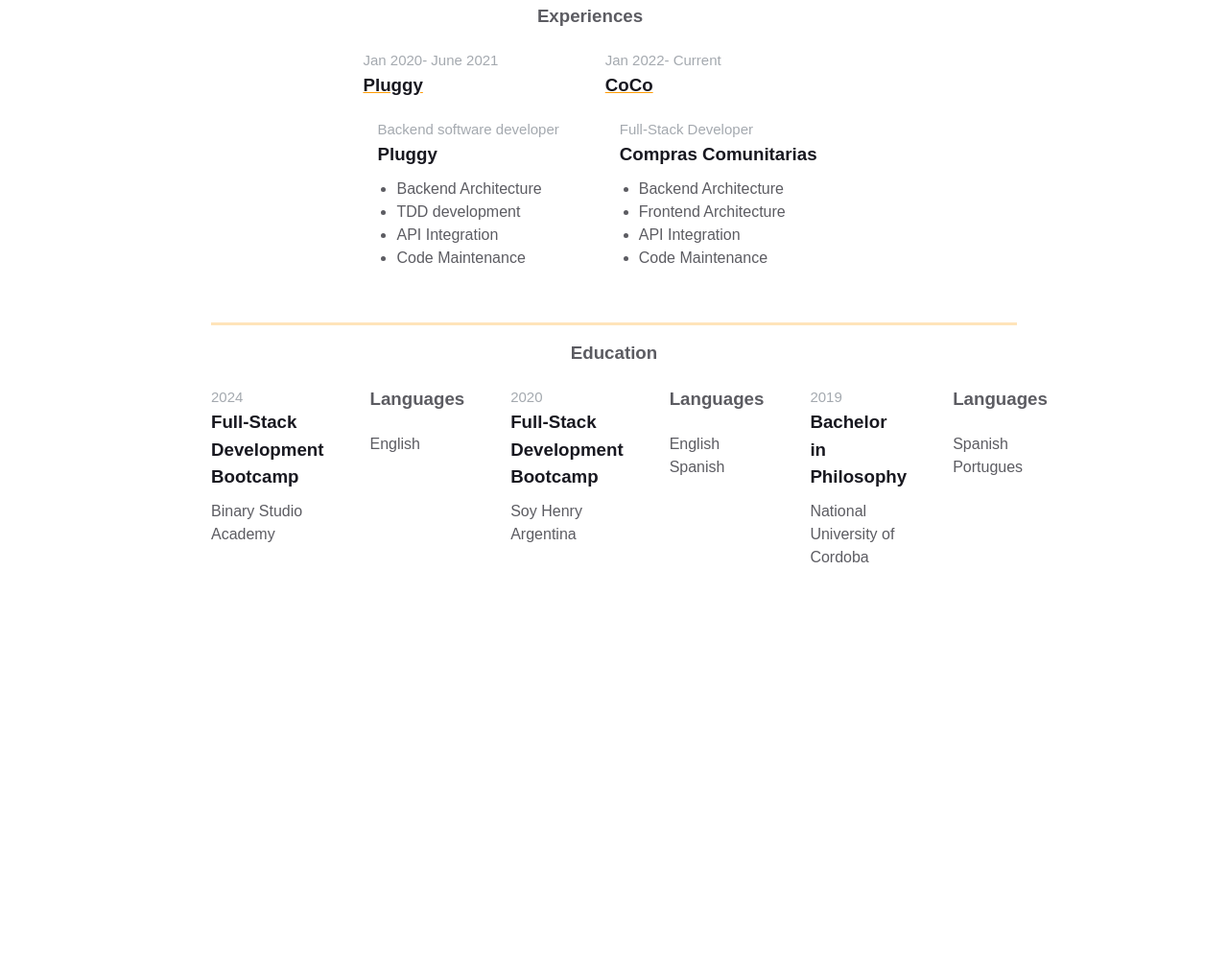
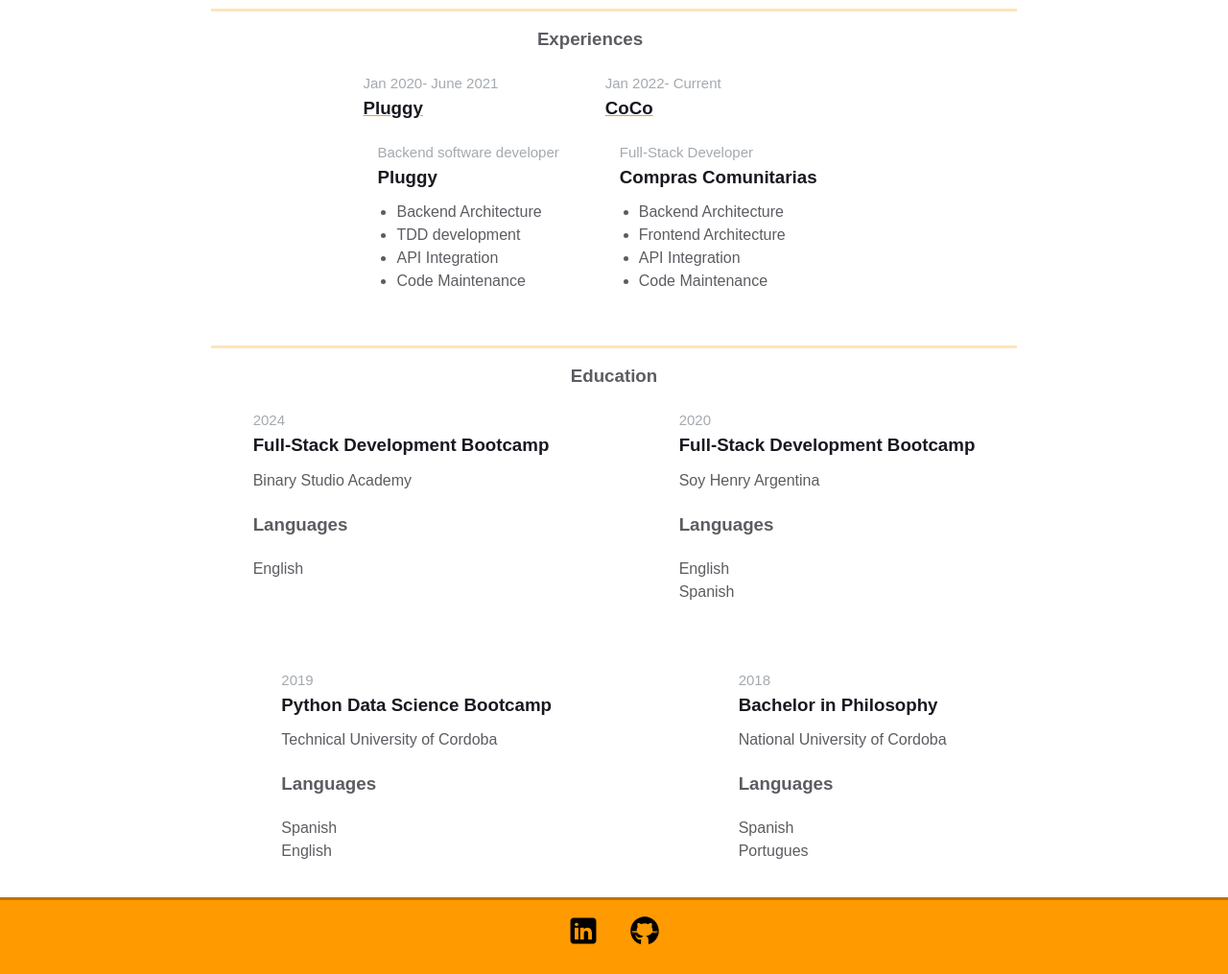
Before and after one commit to GuillermoMartos/homepage, a plain HTML site: page index.html in a window 1280 px wide. Shown: the part 823-1838 px from the top of the page at 96% size. Before the commit the page ends 1436 px from the top, so only its background shows below. Drawn offline with Linux system fonts and the light colour scheme.

Commit message:
apply styling details and icons

```diff
--- a/index.html
+++ b/index.html
@@ -81,7 +81,10 @@
                     </svg>
                 </div>
                 <p class="intro_text">I'm Guille, a software developer driven by innovation and
-                    problem-solving. Complete software architecture development is my obsession.</p>
+                    problem-solving. Complete software architecture development is my passion. Soft skills
+                    through, to make an exceptional team player, and testing while develop to probe in facts
+                    solutions for the real world problems.
+                </p>
             </div>
         </div>
     </div>
@@ -91,7 +94,7 @@
                 <h3 class="skills__header">Skills</h3>
                 <p class="skills__text">Soft skills for Team collaboration</p>
                 <p class="skills__text">Resilience and fast learning</p>
-                <p class="skills__text">Structure thinking for scaling resolutions</p>
+                <p class="skills__text">Structure thinking for scaling solutions</p>
                 <p class="skills__text">Frontend, Backend and some CI/CD knowledges</p>
             </div>
         </div>
@@ -152,6 +155,7 @@
             <div class="education-listing">
 
 
+                <div class="education-block">
                     <div class="additional-info__education">
                         <div class="additional-info__education-university">
                             <span class="additional-info__education-university-durability"> 2024 </span>
@@ -165,6 +169,11 @@
                         <h3 class="additional-info__languages-header">Languages</h3>
                         <p class="additional-info__languages-item">English</p>
                     </div>
+
+                </div>
+
+                <div class="education-block">
+
                     <div class="additional-info__education">
                         <div class="additional-info__education-university">
                             <span class="additional-info__education-university-durability"> 2020 </span>
@@ -179,9 +188,31 @@
                         <p class="additional-info__languages-item">English</p>
                         <p class="additional-info__languages-item">Spanish</p>
                     </div>
+                </div>
+
+                <div class="education-block">
+
                     <div class="additional-info__education">
                         <div class="additional-info__education-university">
                             <span class="additional-info__education-university-durability"> 2019 </span>
+                            <h3 class="additional-info__education-university-speciality">Python Data Science Bootcamp
+                            </h3>
+                            <p class="additional-info__education-university-name">Technical University of Cordoba</p>
+                        </div>
+                    </div>
+
+                    <div class="additional-info__languages">
+                        <h3 class="additional-info__languages-header">Languages</h3>
+                        <p class="additional-info__languages-item">Spanish</p>
+                        <p class="additional-info__languages-item">English</p>
+                    </div>
+                </div>
+
+                <div class="education-block">
+
+                    <div class="additional-info__education">
+                        <div class="additional-info__education-university">
+                            <span class="additional-info__education-university-durability"> 2018 </span>
                             <h3 class="additional-info__education-university-speciality">Bachelor in Philosophy
                             </h3>
                             <p class="additional-info__education-university-name">National University of Cordoba</p>
@@ -196,6 +227,27 @@
                 </div>
             </div>
         </div>
+    </div>
+    <footer>
+        <div class="contact-icons">
+            <a href="https://www.linkedin.com/in/guillermomartosventurini/" target="_blank">
+
+                <svg xmlns="http://www.w3.org/2000/svg" x="0px" y="0px" width="32" height="32" viewBox="0 0 50 50">
+                    <path
+                        d="M41,4H9C6.24,4,4,6.24,4,9v32c0,2.76,2.24,5,5,5h32c2.76,0,5-2.24,5-5V9C46,6.24,43.76,4,41,4z M17,20v19h-6V20H17z M11,14.47c0-1.4,1.2-2.47,3-2.47s2.93,1.07,3,2.47c0,1.4-1.12,2.53-3,2.53C12.2,17,11,15.87,11,14.47z M39,39h-6c0,0,0-9.26,0-10 c0-2-1-4-3.5-4.04h-0.08C27,24.96,26,27.02,26,29c0,0.91,0,10,0,10h-6V20h6v2.56c0,0,1.93-2.56,5.81-2.56 c3.97,0,7.19,2.73,7.19,8.26V39z">
+                    </path>
+                </svg>
+            </a>
+
+            <a href="https://github.com/GuillermoMartos" target="_blank">
+                <svg xmlns="http://www.w3.org/2000/svg" x="0px" y="0px" width="32" height="32" viewBox="0 0 50 50">
+                    <path
+                        d="M17.791,46.836C18.502,46.53,19,45.823,19,45v-5.4c0-0.197,0.016-0.402,0.041-0.61C19.027,38.994,19.014,38.997,19,39 c0,0-3,0-3.6,0c-1.5,0-2.8-0.6-3.4-1.8c-0.7-1.3-1-3.5-2.8-4.7C8.9,32.3,9.1,32,9.7,32c0.6,0.1,1.9,0.9,2.7,2c0.9,1.1,1.8,2,3.4,2 c2.487,0,3.82-0.125,4.622-0.555C21.356,34.056,22.649,33,24,33v-0.025c-5.668-0.182-9.289-2.066-10.975-4.975 c-3.665,0.042-6.856,0.405-8.677,0.707c-0.058-0.327-0.108-0.656-0.151-0.987c1.797-0.296,4.843-0.647,8.345-0.714 c-0.112-0.276-0.209-0.559-0.291-0.849c-3.511-0.178-6.541-0.039-8.187,0.097c-0.02-0.332-0.047-0.663-0.051-0.999 c1.649-0.135,4.597-0.27,8.018-0.111c-0.079-0.5-0.13-1.011-0.13-1.543c0-1.7,0.6-3.5,1.7-5c-0.5-1.7-1.2-5.3,0.2-6.6 c2.7,0,4.6,1.3,5.5,2.1C21,13.4,22.9,13,25,13s4,0.4,5.6,1.1c0.9-0.8,2.8-2.1,5.5-2.1c1.5,1.4,0.7,5,0.2,6.6c1.1,1.5,1.7,3.2,1.6,5 c0,0.484-0.045,0.951-0.11,1.409c3.499-0.172,6.527-0.034,8.204,0.102c-0.002,0.337-0.033,0.666-0.051,0.999 c-1.671-0.138-4.775-0.28-8.359-0.089c-0.089,0.336-0.197,0.663-0.325,0.98c3.546,0.046,6.665,0.389,8.548,0.689 c-0.043,0.332-0.093,0.661-0.151,0.987c-1.912-0.306-5.171-0.664-8.879-0.682C35.112,30.873,31.557,32.75,26,32.969V33 c2.6,0,5,3.9,5,6.6V45c0,0.823,0.498,1.53,1.209,1.836C41.37,43.804,48,35.164,48,25C48,12.318,37.683,2,25,2S2,12.318,2,25 C2,35.164,8.63,43.804,17.791,46.836z">
+                    </path>
+                </svg>
+        </div>
+        </a>
+    </footer>
 </body>
 
 </html>
--- a/styles.css
+++ b/styles.css
@@ -241,8 +241,10 @@
 }
 
 .education-listing {
+    justify-content: space-around;
     display: flex;
     gap: 3em;
+    flex-wrap: wrap;
 }
 
 .additional-info__education-header {
@@ -289,3 +291,18 @@
 a:hover {
     cursor: pointer;
 }
+
+footer {
+    margin-top: 1em;
+    border-top: 3px solid #bf7300;
+    background-color: #ff9a00;
+    height: 5em;
+}
+
+.contact-icons {
+    display: flex;
+    width: 100%;
+    justify-content: center;
+    margin-top: 1em;
+    gap: 2em;
+}
```
Lines whose indentation alone changed are shown as unchanged.
